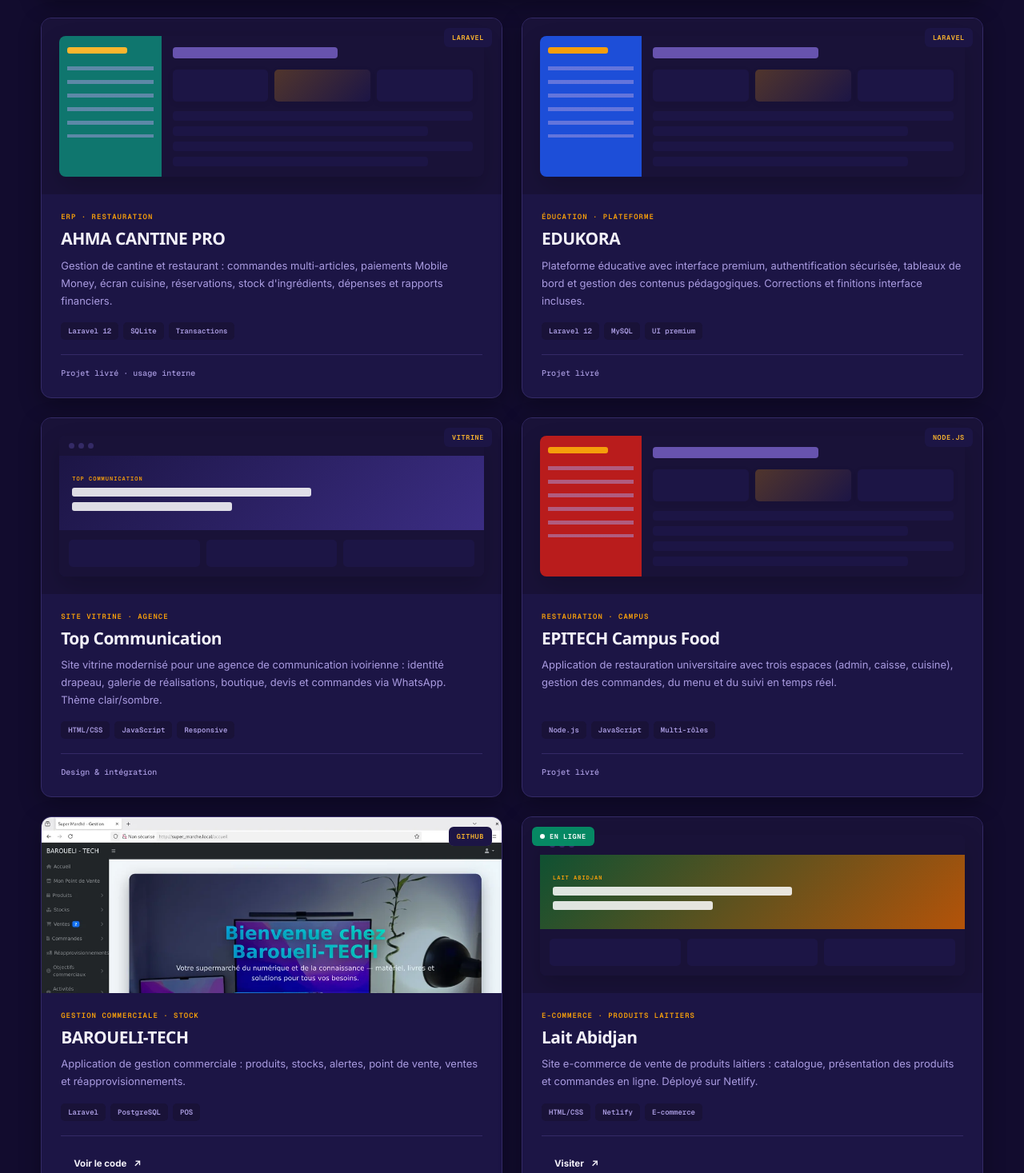
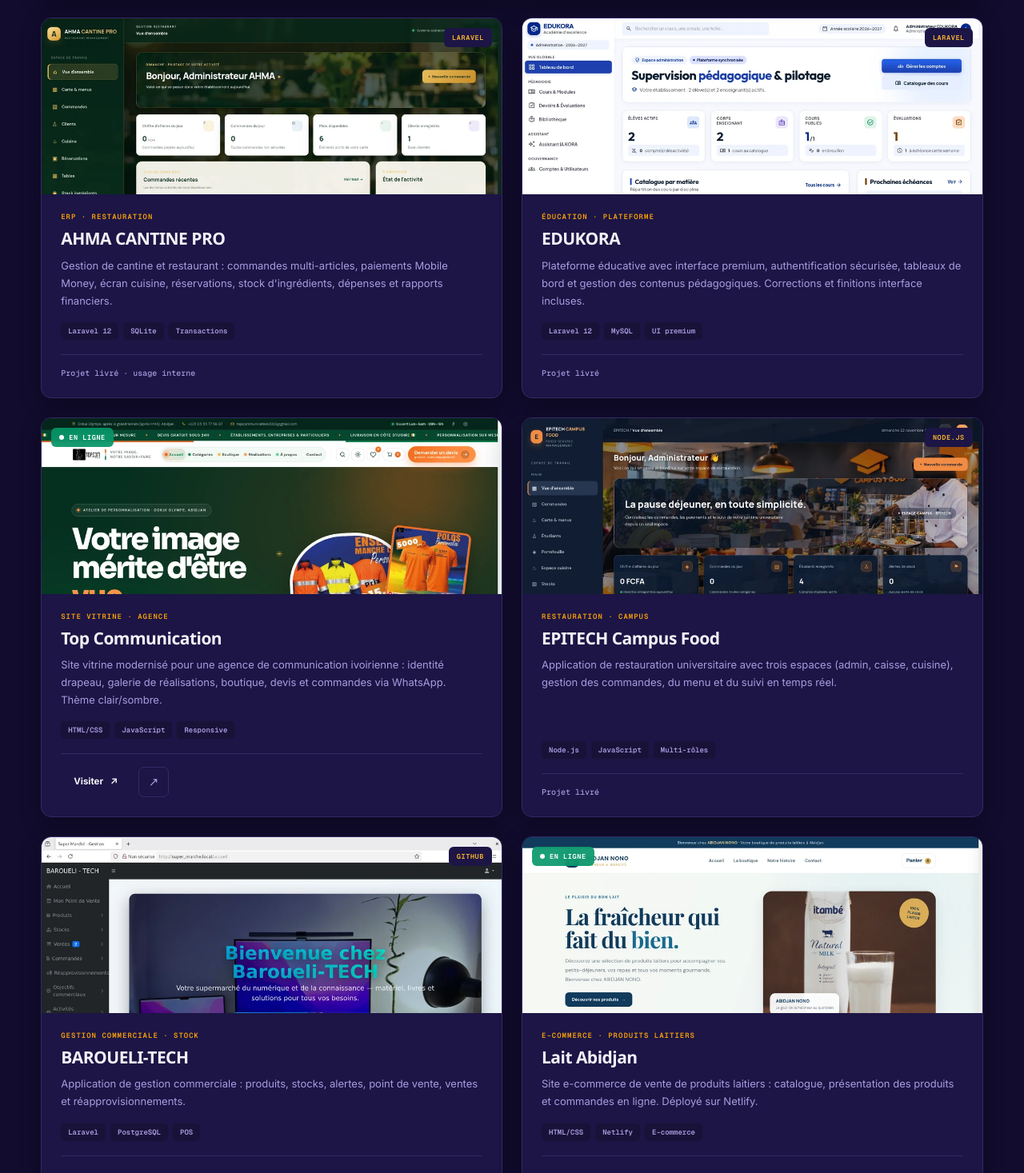
Before and after one commit to diallomamadi8md4-jpg/mamadiportfolio, a plain HTML site: page index.html in a window 1280 px wide. Shown: the part 3876-5343 px from the top of the page at 80% size. Drawn offline with nearby package versions, Linux system fonts and the light colour scheme; a web font is replaced by a local one.

Commit message:
Captures reelles pour toutes les applications

```diff
--- a/index.html
+++ b/index.html
@@ -251,15 +251,8 @@
 
                 <!-- AHMA CANTINE PRO -->
                 <article class="project-card reveal" data-cat="erp">
-                    <div class="project-visual visual-mock mock-cantine">
-                        <div class="mock-ui">
-                            <div class="mock-side"></div>
-                            <div class="mock-main">
-                                <div class="mock-top"></div>
-                                <div class="mock-stats"><i></i><i></i><i></i></div>
-                                <div class="mock-rows"><i></i><i></i><i></i><i></i></div>
-                            </div>
-                        </div>
+                    <div class="project-visual">
+                        <img src="assets/images/cantine-dashboard.webp" alt="Tableau de bord AHMA CANTINE PRO" loading="lazy">
                         <span class="project-badge badge-code">Laravel</span>
                     </div>
                     <div class="project-body">
@@ -275,15 +268,8 @@
 
                 <!-- EDUKORA -->
                 <article class="project-card reveal" data-cat="education">
-                    <div class="project-visual visual-mock mock-edukora">
-                        <div class="mock-ui">
-                            <div class="mock-side"></div>
-                            <div class="mock-main">
-                                <div class="mock-top"></div>
-                                <div class="mock-stats"><i></i><i></i><i></i></div>
-                                <div class="mock-rows"><i></i><i></i><i></i><i></i></div>
-                            </div>
-                        </div>
+                    <div class="project-visual">
+                        <img src="assets/images/edukora-dashboard.webp" alt="Tableau de bord EDUKORA" loading="lazy">
                         <span class="project-badge badge-code">Laravel</span>
                     </div>
                     <div class="project-body">
@@ -299,17 +285,9 @@
 
                 <!-- TOP COMMUNICATION -->
                 <article class="project-card reveal" data-cat="web">
-                    <div class="project-visual visual-mock mock-topcom">
-                        <div class="mock-browser">
-                            <div class="mock-browser-bar"><i></i><i></i><i></i></div>
-                            <div class="mock-hero-band">
-                                <span class="mock-kicker">TOP COMMUNICATION</span>
-                                <span class="mock-title"></span>
-                                <span class="mock-title short"></span>
-                            </div>
-                            <div class="mock-cards"><i></i><i></i><i></i></div>
-                        </div>
-                        <span class="project-badge badge-code">Vitrine</span>
+                    <div class="project-visual">
+                        <img src="assets/images/topcom-site.webp" alt="Site Top Communication" loading="lazy">
+                        <span class="project-badge badge-live"><span></span> En ligne</span>
                     </div>
                     <div class="project-body">
                         <div class="project-cat">SITE VITRINE · AGENCE</div>
@@ -317,22 +295,16 @@
                         <p>Site vitrine modernisé pour une agence de communication ivoirienne : identité drapeau, galerie de réalisations, boutique, devis et commandes via WhatsApp. Thème clair/sombre.</p>
                         <div class="project-tags"><span>HTML/CSS</span><span>JavaScript</span><span>Responsive</span></div>
                         <div class="project-links">
-                            <span class="project-note">Design & intégration</span>
+                            <a href="https://topcommunication-ci.netlify.app" target="_blank" rel="noopener noreferrer" class="btn btn-small">Visiter <span>↗</span></a>
+                            <a href="https://topcommunication-ci.netlify.app" target="_blank" rel="noopener noreferrer" class="link-icon" aria-label="Lien externe">↗</a>
                         </div>
                     </div>
                 </article>
 
                 <!-- EPITECH CAMPUS FOOD -->
                 <article class="project-card reveal" data-cat="erp web">
-                    <div class="project-visual visual-mock mock-epitech">
-                        <div class="mock-ui">
-                            <div class="mock-side"></div>
-                            <div class="mock-main">
-                                <div class="mock-top"></div>
-                                <div class="mock-stats"><i></i><i></i><i></i></div>
-                                <div class="mock-rows"><i></i><i></i><i></i><i></i></div>
-                            </div>
-                        </div>
+                    <div class="project-visual">
+                        <img src="assets/images/epitech-dashboard.webp" alt="Tableau de bord EPITECH Campus Food" loading="lazy">
                         <span class="project-badge badge-code">Node.js</span>
                     </div>
                     <div class="project-body">
@@ -365,16 +337,8 @@
 
                 <!-- LAIT ABIDJAN -->
                 <article class="project-card reveal" data-cat="web">
-                    <div class="project-visual visual-mock mock-lait">
-                        <div class="mock-browser">
-                            <div class="mock-browser-bar"><i></i><i></i><i></i></div>
-                            <div class="mock-hero-band dairy">
-                                <span class="mock-kicker">LAIT ABIDJAN</span>
-                                <span class="mock-title"></span>
-                                <span class="mock-title short"></span>
-                            </div>
-                            <div class="mock-cards"><i></i><i></i><i></i></div>
-                        </div>
+                    <div class="project-visual">
+                        <img src="assets/images/lait-abidjan-site.webp" alt="Site e-commerce Lait Abidjan" loading="lazy">
                         <span class="project-badge badge-live"><span></span> En ligne</span>
                     </div>
                     <div class="project-body">
```
Also changed, not shown: assets/images/README.txt (added), assets/images/baroueli-accueil.png (added), assets/images/cantine-dashboard.webp (added), assets/images/edukora-dashboard.webp (added), assets/images/epitech-dashboard.webp (added), assets/images/lait-abidjan-site.webp (added), assets/images/topcom-site.webp (added).
